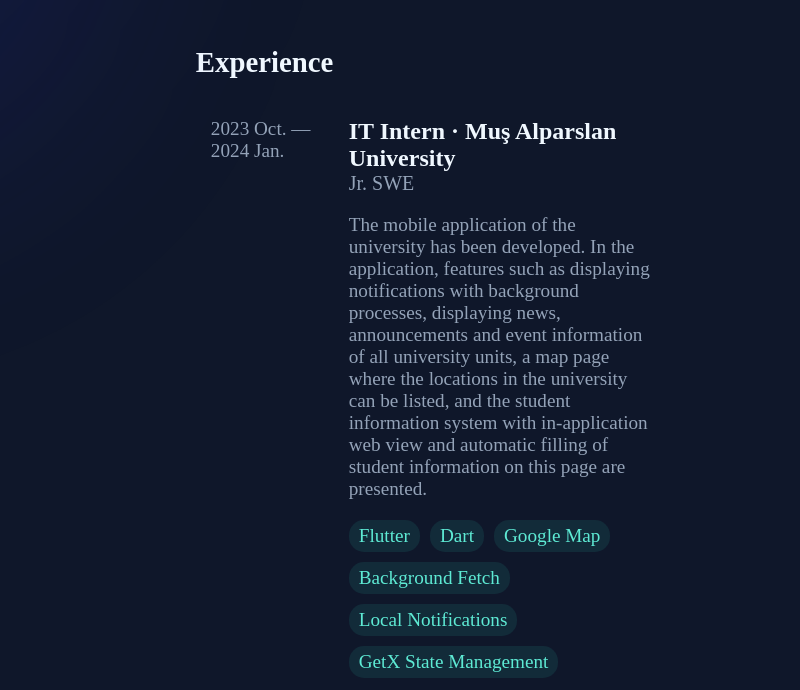
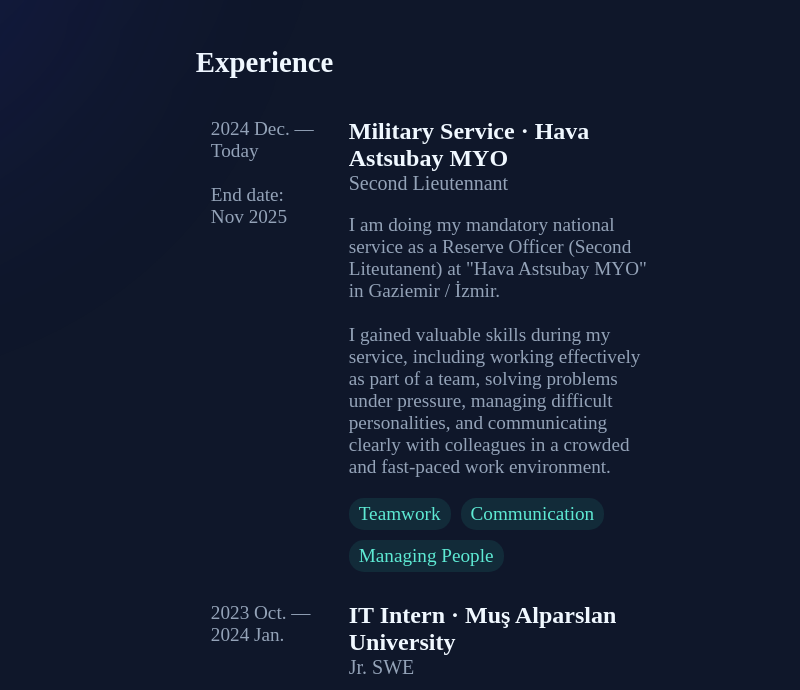
Before and after one commit to MuhammedEnesBicen/MuhammedEnesBicen.github.io, a plain HTML site: page index.html in a window 1280 px wide. Shown: the part 404-1094 px from the top of the page, 480-1280 px from the left. Drawn offline with Linux system fonts and the light colour scheme.

Commit message:
Added new experience

```diff
--- a/index.html
+++ b/index.html
@@ -110,6 +110,33 @@
       <!-- Experiences-->
       <div>
       <h2  id="experience">Experience</h2>
+
+        <div class="card">
+          <div>
+            <span>2024 Dec. — Today</span>
+            <br/><br/>
+            <span>End date:<br>Nov 2025</span>
+          </div>
+          <div>
+            <h3>
+              <span>Military Service · Hava Astsubay MYO</span>
+              <p>Second Lieutennant</p>
+            </h3>
+            <p>
+              I am doing my mandatory national service as a Reserve Officer (Second Liteutanent) at "Hava Astsubay MYO" in Gaziemir / İzmir.
+              <br><br>
+              I gained valuable skills during my service, including working effectively as part of a team, solving problems under pressure,
+               managing difficult personalities, and communicating clearly with colleagues in a crowded and fast-paced work environment.
+            </p>
+            <div class="badges">
+              <span>Teamwork</span>
+              <span>Communication</span>
+              <span>Managing People</span>
+
+
+            </div>
+          </div>
+        </div>
 
         <div class="card">
           <div>
```
